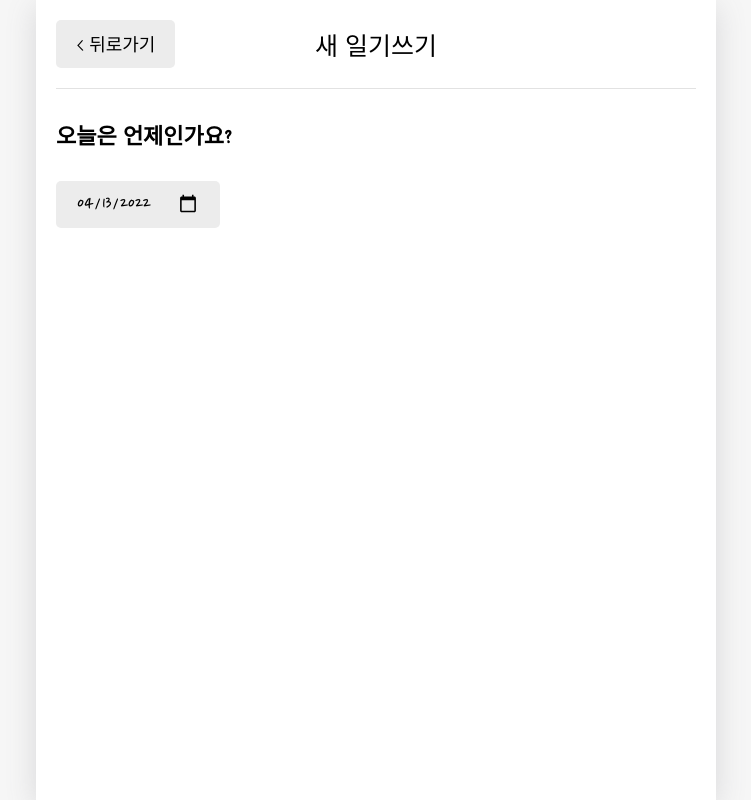
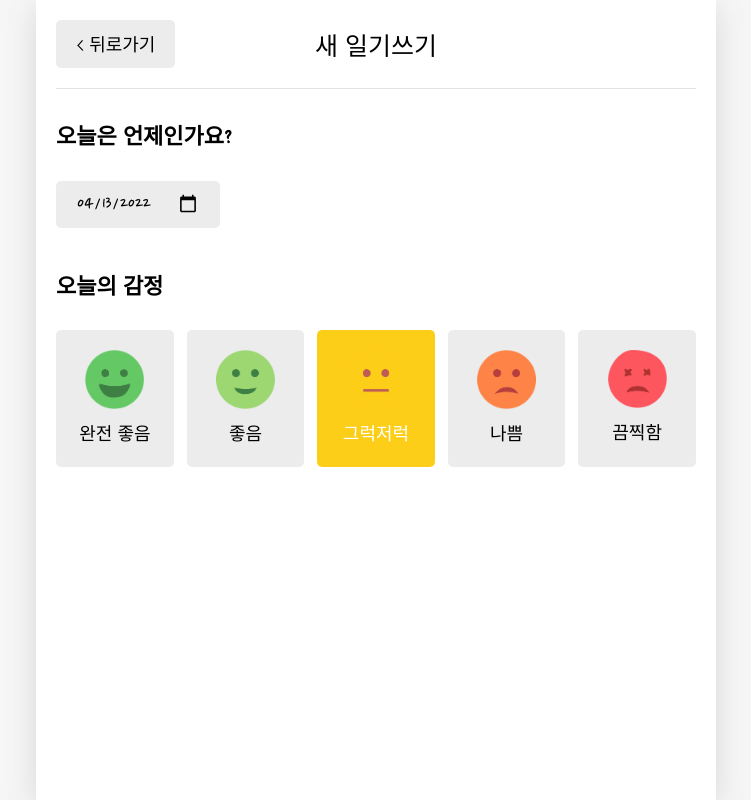
Before and after one commit to Choi-HyunHo/emotion-diary, a React (Create React App) app: page /new in a window 1280 px wide. Shown: the whole page, without its empty margins (264-1015 px from the left). Built offline with nearby package versions, Linux system fonts and the light colour scheme; a web font is replaced by a local one.

Commit message:
✨ emotion select 구현

```diff
--- a/src/App.css
+++ b/src/App.css
@@ -200,3 +200,58 @@ header button {
   font-family: 'Nanum Pen Script';
   font-size: 20px;
 }
+
+.DiaryEditor .emotion_list_wrapper {
+  display: grid;
+  grid-template-columns: repeat(5, auto);
+  gap: 2%;
+}
+
+/* Emotion_item */
+.emotion_item {
+  border-radius: 5px;
+  padding: 20px 0;
+  display: flex;
+  flex-direction: column;
+  justify-content: center;
+  align-items: center;
+  cursor: pointer;
+}
+
+.emotion_item img {
+  width: 50%;
+  margin-bottom: 10px;
+}
+
+.emotion_item span {
+  font-size: 18px;
+}
+
+.emotion_item_off {
+  background-color: #ececec;
+}
+
+.emotion_item_on_1 {
+  background-color: #64c964;
+  color: white;
+}
+
+.emotion_item_on_2 {
+  background-color: #9dd772;
+  color: white;
+}
+
+.emotion_item_on_3 {
+  background-color: #fdce17;
+  color: white;
+}
+
+.emotion_item_on_4 {
+  background-color: #fd8446;
+  color: white;
+}
+
+.emotion_item_on_5 {
+  background-color: #fd565f;
+  color: white;
+}
--- a/src/components/DiaryEditor.js
+++ b/src/components/DiaryEditor.js
@@ -3,13 +3,48 @@ import { useNavigate } from 'react-router-dom';
 
 import MyHeader from './MyHeader';
 import Mybutton from './MyButton';
+import EmotionItem from './EmotionItem';
+
+const emotionList = [
+  {
+    emotion_id: 1,
+    emotion_img: process.env.PUBLIC_URL + `/assets/emotion1.png`,
+    emotion_desc: '완전 좋음',
+  },
+  {
+    emotion_id: 2,
+    emotion_img: process.env.PUBLIC_URL + `/assets/emotion2.png`,
+    emotion_desc: '좋음',
+  },
+  {
+    emotion_id: 3,
+    emotion_img: process.env.PUBLIC_URL + `/assets/emotion3.png`,
+    emotion_desc: '그럭저럭',
+  },
+  {
+    emotion_id: 4,
+    emotion_img: process.env.PUBLIC_URL + `/assets/emotion4.png`,
+    emotion_desc: '나쁨',
+  },
+  {
+    emotion_id: 5,
+    emotion_img: process.env.PUBLIC_URL + `/assets/emotion5.png`,
+    emotion_desc: '끔찍함',
+  },
+];
 
 const getStringDate = (date) => {
   return date.toISOString().slice(0, 10);
 };
 
 const DiaryEditor = () => {
+  // 어떤 감정을 선택 했는지
+  const [emotion, setEmotion] = useState(3);
   const navigate = useNavigate();
+
+  const handleClickEmote = (emotion) => {
+    setEmotion(emotion);
+  };
 
   // 날짜
   const [date, setDate] = useState(getStringDate(new Date()));
@@ -34,6 +69,19 @@ const DiaryEditor = () => {
             />
           </div>
         </section>
+        <section>
+          <h4>오늘의 감정</h4>
+          <div className="emotion_list_wrapper">
+            {emotionList.map((it) => (
+              <EmotionItem
+                key={it.emotion_id}
+                {...it}
+                onClick={handleClickEmote}
+                isSelected={it.emotion_id === emotion}
+              />
+            ))}
+          </div>
+        </section>
       </div>
     </div>
   );
--- /dev/null
+++ b/src/components/EmotionItem.js
@@ -0,0 +1,22 @@
+const EmotionItem = ({
+  emotion_id,
+  emotion_img,
+  emotion_desc,
+  onClick,
+  isSelected,
+}) => {
+  return (
+    <div
+      className={[
+        'emotion_item',
+        isSelected ? `emotion_item_on_${emotion_id}` : `emotion_item_off`,
+      ].join(' ')}
+      onClick={() => onClick(emotion_id)}
+    >
+      <img src={emotion_img} />
+      <span>{emotion_desc}</span>
+    </div>
+  );
+};
+
+export default EmotionItem;
```
